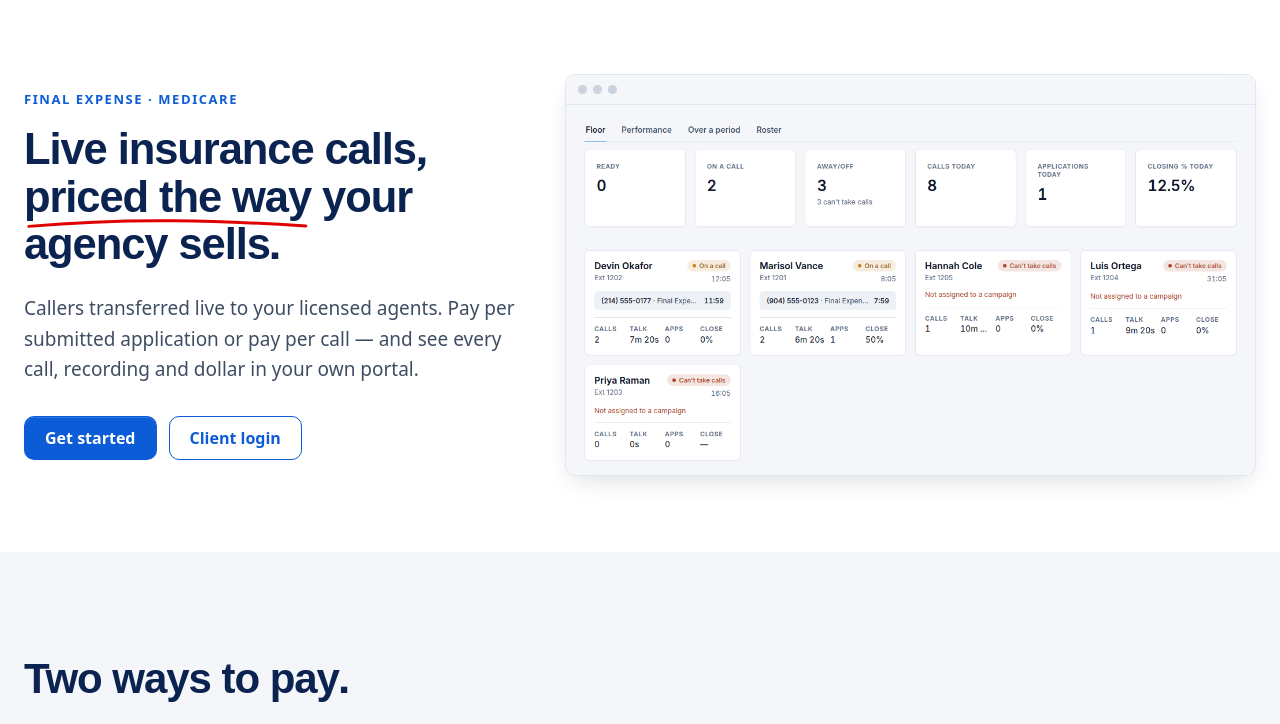
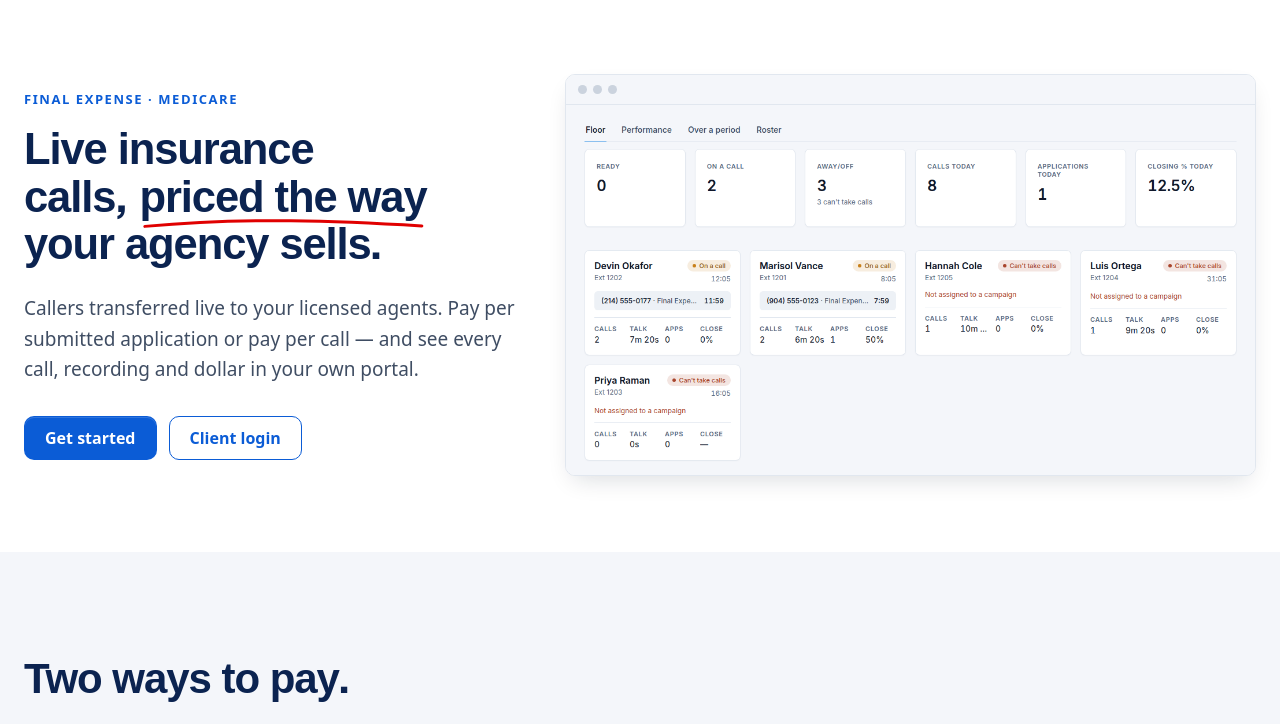
Before and after one commit to bbarnes4318/lifeleadsplus-site, an Astro site: page / in a window 1280 px wide. Shown: the part 76-800 px from the top of the page. Built offline with nearby package versions, Linux system fonts and the light colour scheme; Astro itself is replaced by a stand-in of ours; no server answers; a web font is replaced by a local one.

Commit message:
Home hero: break H1 after "way" from 1024px up
Co-Authored-By: Claude Opus 5.5 <noreply@anthropic.com>

```diff
--- a/src/pages/index.astro
+++ b/src/pages/index.astro
@@ -95,7 +95,7 @@ const jsonLd = {
         <!-- No whitespace inside the span: a trailing space would widen it past "way". -->
         <!-- prettier-ignore -->
         <h1 class="mt-4">
-          Live insurance calls, <span class="underline-stroke">priced the way<svg viewBox="0 0 300 16" preserveAspectRatio="none" aria-hidden="true" focusable="false"><path d="M3 11.5C52 6.5 104 4 158 4.6c47 .5 92 3 139 6.4" fill="none" stroke="var(--red)" stroke-width="3" stroke-linecap="round" vector-effect="non-scaling-stroke"></path></svg></span> your agency sells.
+          Live insurance calls, <span class="underline-stroke">priced the way<svg viewBox="0 0 300 16" preserveAspectRatio="none" aria-hidden="true" focusable="false"><path d="M3 11.5C52 6.5 104 4 158 4.6c47 .5 92 3 139 6.4" fill="none" stroke="var(--red)" stroke-width="3" stroke-linecap="round" vector-effect="non-scaling-stroke"></path></svg></span><br class="hidden lg:inline" /> your agency sells.
         </h1>
         <p class="lead mt-6">
           Callers transferred live to your licensed agents. Pay per submitted application or pay per
```
Also changed, not shown: docs/screenshots/home-1440.png.
